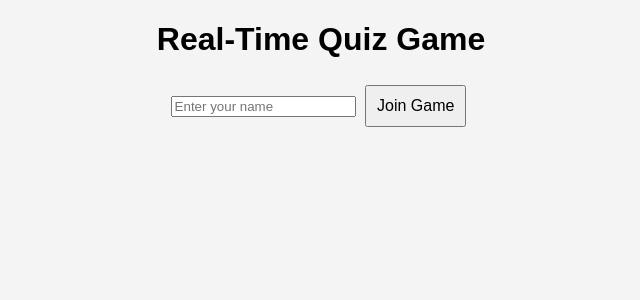
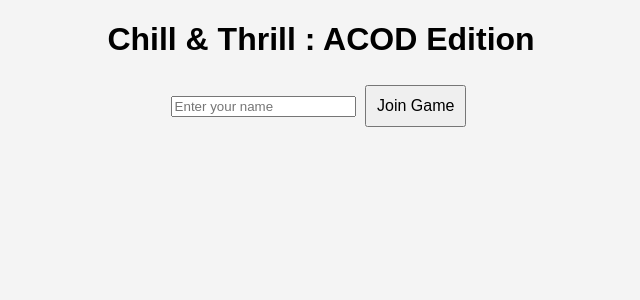
Before and after one commit to SheshNGupta/icebreakergame, a Flask app: page / in a window 1280 px wide. Shown: the top 300 px of the page, without its empty margins (319-959 px from the left). Run offline with Flask 3, Linux system fonts and the light colour scheme; some libraries are stand-ins or nearby versions.

Commit message:
Update index.html
Updated the game name

```diff
--- a/templates/index.html
+++ b/templates/index.html
@@ -69,7 +69,7 @@
     </style>
 </head>
 <body>
-    <h1>Real-Time Quiz Game</h1>
+    <h1>Chill & Thrill : ACOD Edition</h1>
 
     <div id="join-container">
         <input type="text" id="username" placeholder="Enter your name">
```
